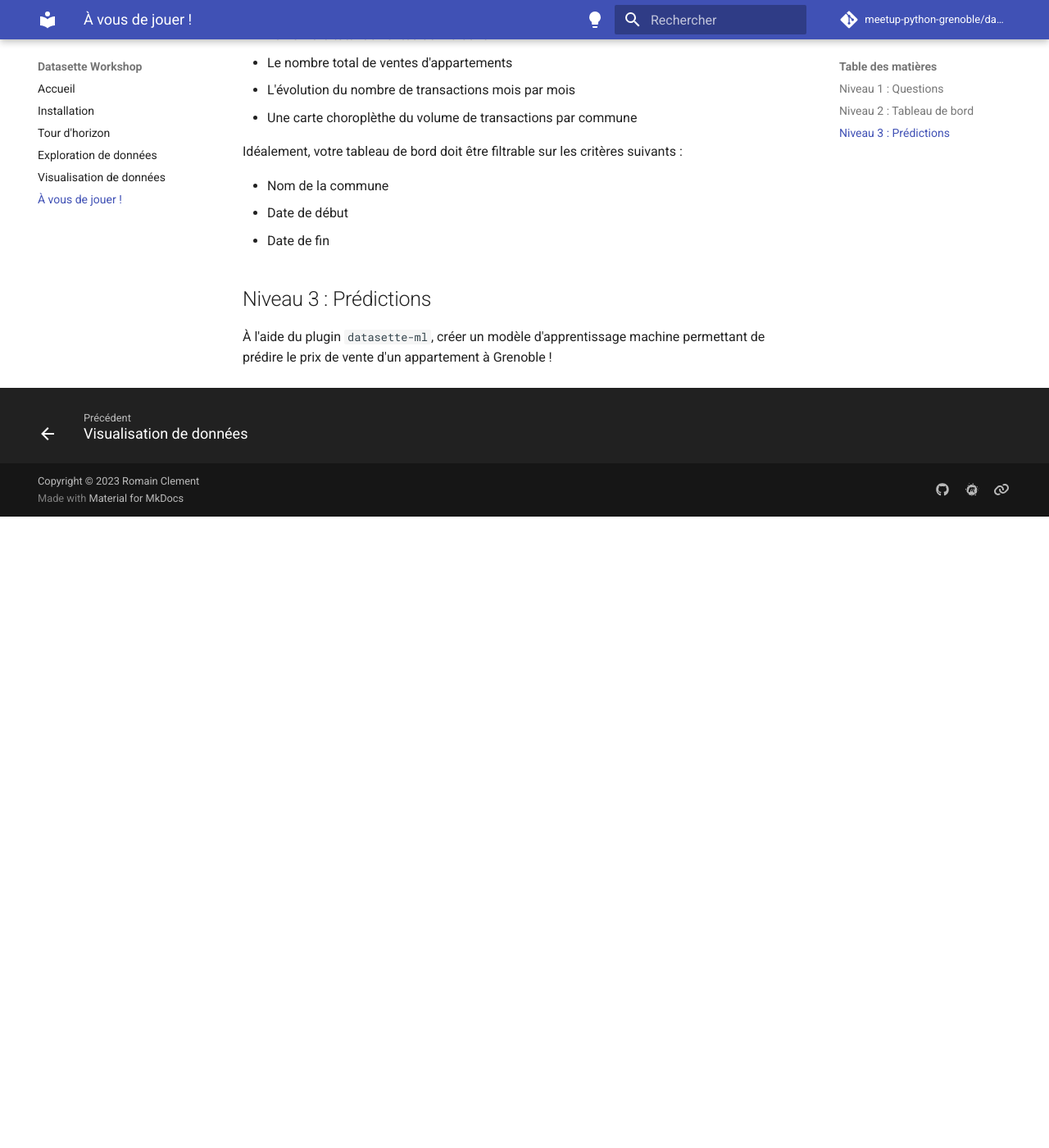
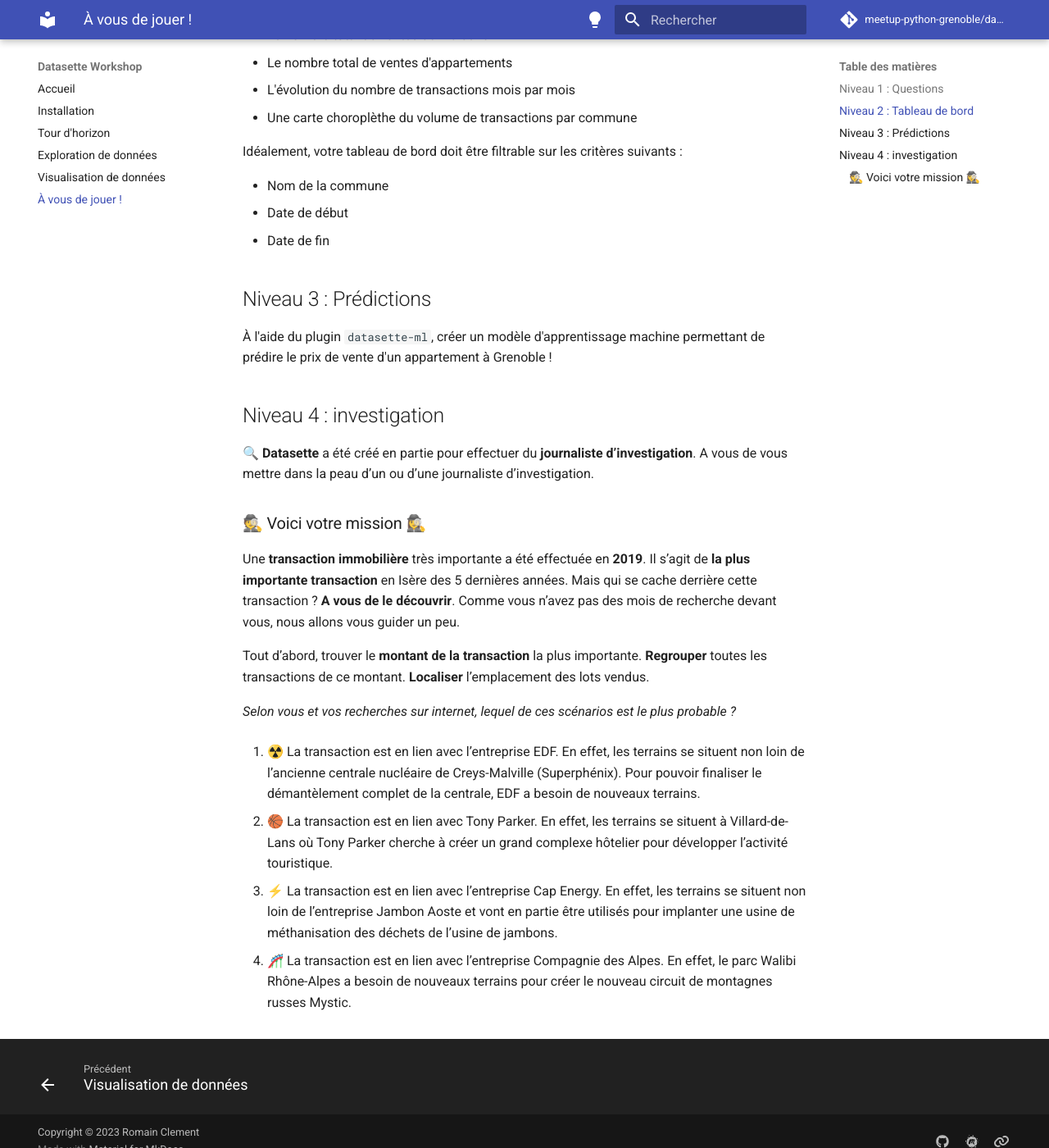
Before and after one commit to meetup-python-grenoble/datasette-workshop, an MkDocs documentation site: the page built from docs/playtime.md, in a window 1280 px wide and 1400 px high, scrolled down 770 px. Shown: the whole window at 82% size. Built offline with MkDocs 1.6.1 and Material for MkDocs 9.7.7, drawn with Linux system fonts in a browser that asks for light colours; comment, search, counter and statistics services are not loaded; before the commit the page ends 1400 px from its top, so only the background shows below that.

Commit message:
update playtime with the quest

```diff
--- a/docs/playtime.md
+++ b/docs/playtime.md
@@ -32,3 +32,23 @@ Idéalement, votre tableau de bord doit être filtrable sur les critères suivan
 ## Niveau 3 : Prédictions
 
 À l'aide du plugin `datasette-ml`, créer un modèle d'apprentissage machine permettant de prédire le prix de vente d'un appartement à Grenoble !
+
+## Niveau 4 : investigation
+
+🔍 **Datasette** a été créé en partie pour effectuer du **journaliste d’investigation**. A vous de vous mettre dans la peau d’un ou d’une journaliste d’investigation.
+
+### 🕵️ Voici votre mission 🕵️‍♀️
+
+Une **transaction immobilière** très importante a été effectuée en **2019**. Il s’agit de **la plus importante transaction** en Isère des 5 dernières années. Mais qui se cache derrière cette transaction ? **A vous de le découvrir**. Comme vous n’avez pas des mois de recherche devant vous, nous allons vous guider un peu.
+
+Tout d’abord, trouver le **montant de la transaction** la plus importante. **Regrouper** toutes les transactions de ce montant. **Localiser** l’emplacement des lots vendus.
+
+*Selon vous et vos recherches sur internet, lequel de ces scénarios est le plus probable ?*
+
+1. ☢️ La transaction est en lien avec l’entreprise EDF. En effet, les terrains se situent non loin de l’ancienne centrale nucléaire de Creys-Malville (Superphénix). Pour pouvoir finaliser le démantèlement complet de la centrale, EDF a besoin de nouveaux terrains.
+
+2. 🏀 La transaction est en lien avec Tony Parker. En effet, les terrains se situent à Villard-de-Lans où Tony Parker cherche à créer un grand complexe hôtelier pour développer l’activité touristique.
+
+3. ⚡ La transaction est en lien avec l’entreprise Cap Energy. En effet, les terrains se situent non loin de l’entreprise Jambon Aoste et vont en partie être utilisés pour implanter une usine de méthanisation des déchets de l’usine de jambons.
+
+4. 🎢 La transaction est en lien avec l’entreprise Compagnie des Alpes. En effet, le parc Walibi Rhône-Alpes a besoin de nouveaux terrains pour créer le nouveau circuit de montagnes russes Mystic.
```
